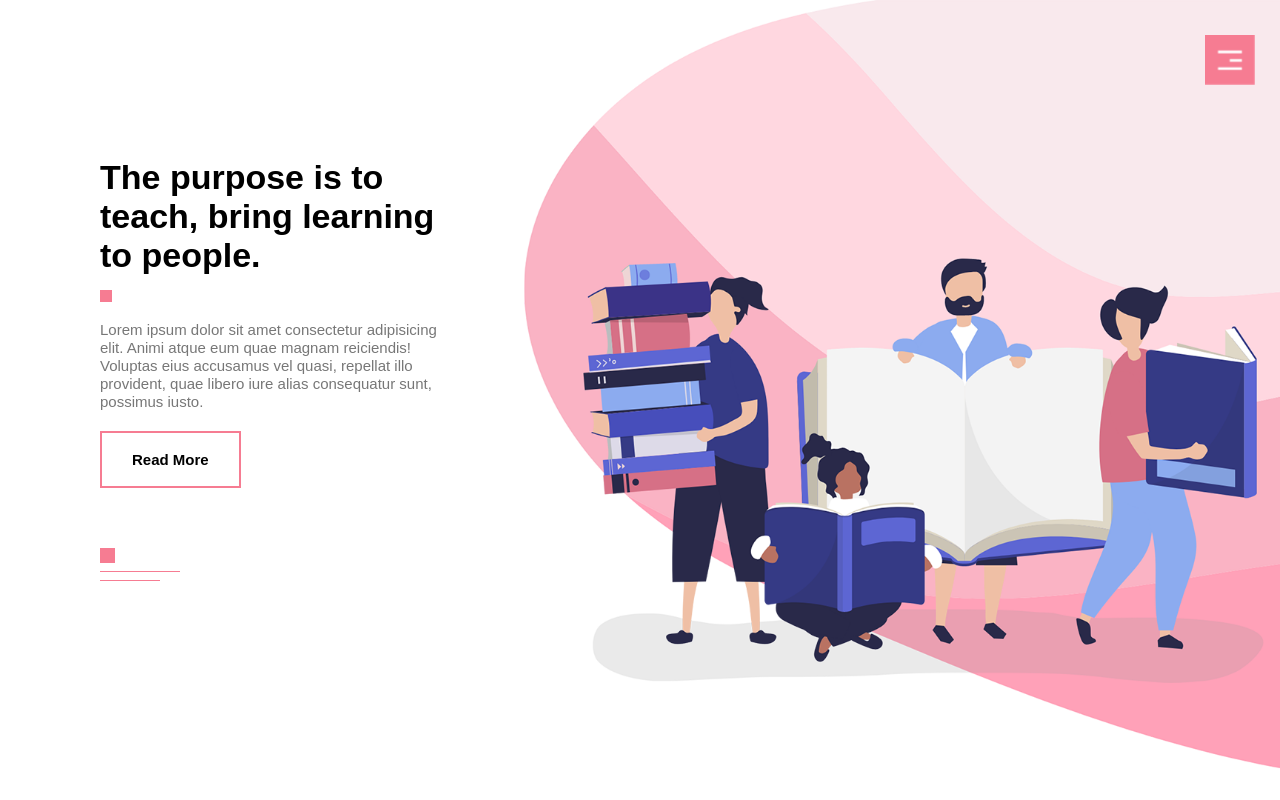
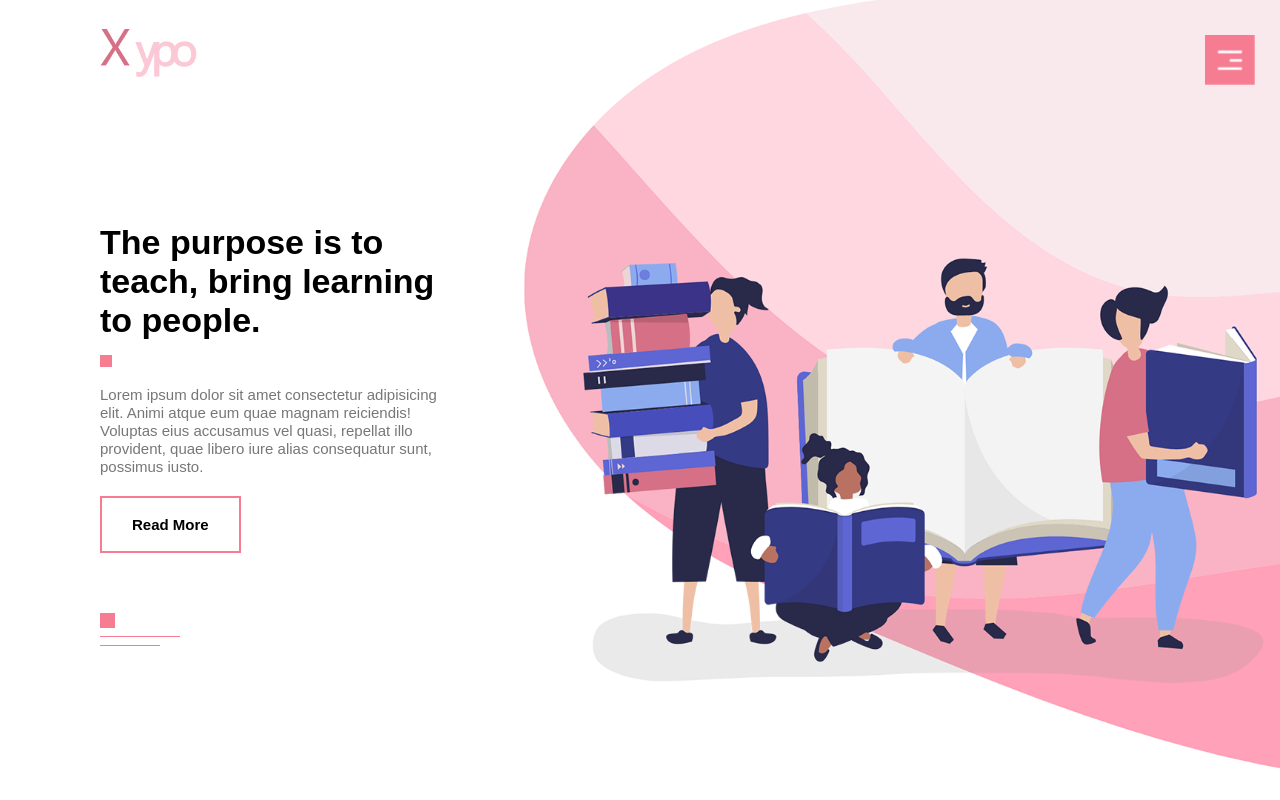
Before and after one commit to sidesshmore/XYPO, a plain HTML site: page index.html in a window 1280 px wide. Shown: the top 800 px of the page. Drawn offline with Linux system fonts and the light colour scheme.

Commit message:
trial for img

```diff
--- a/index.html
+++ b/index.html
@@ -11,7 +11,7 @@
 <body>
     <section id="header">
         <div class="container">
-            <img src="/sidesshmore/XYPO/tree/master/images/logo.png" alt="" class="logo">
+            <img src="/images/logo.png" alt="" class="logo">
             <div class="header-text">
                 <h1>The purpose is to <br> teach, bring learning to people.</h1>
                 <span class="square"></span>
```
